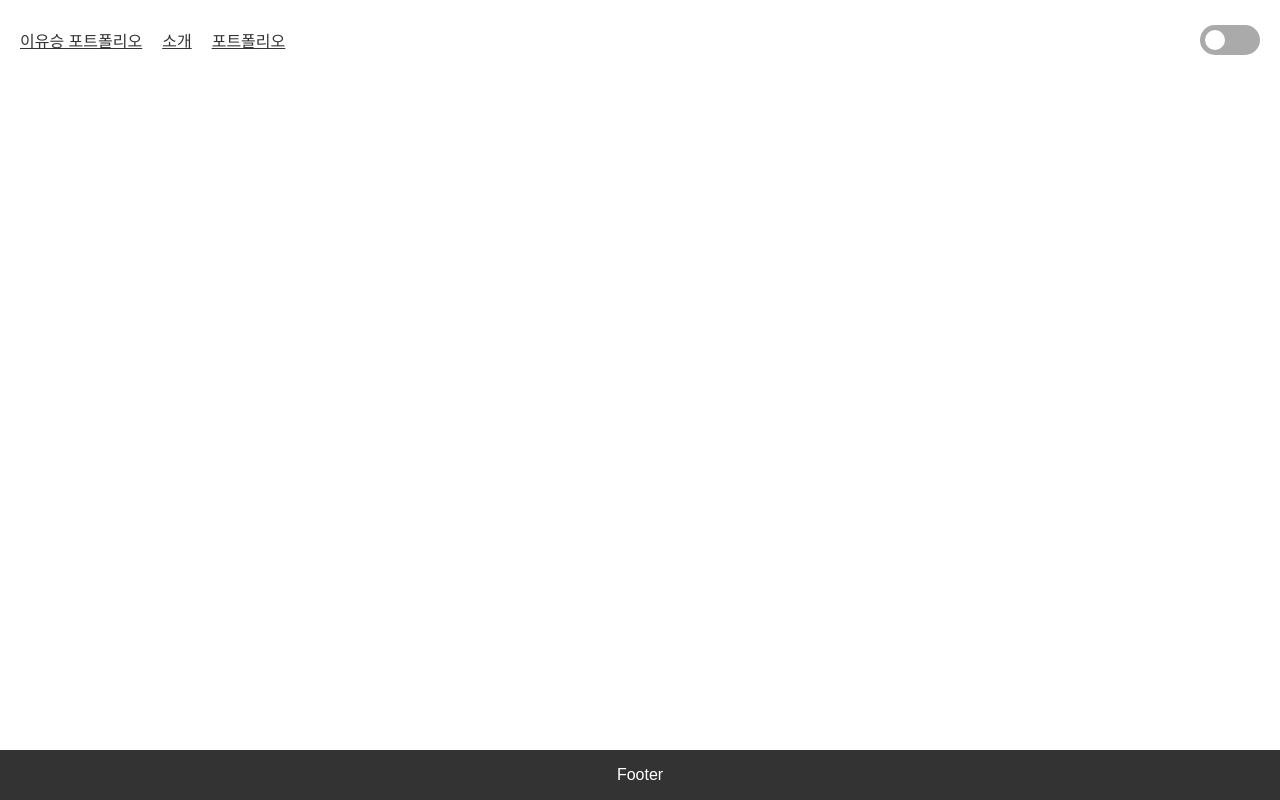
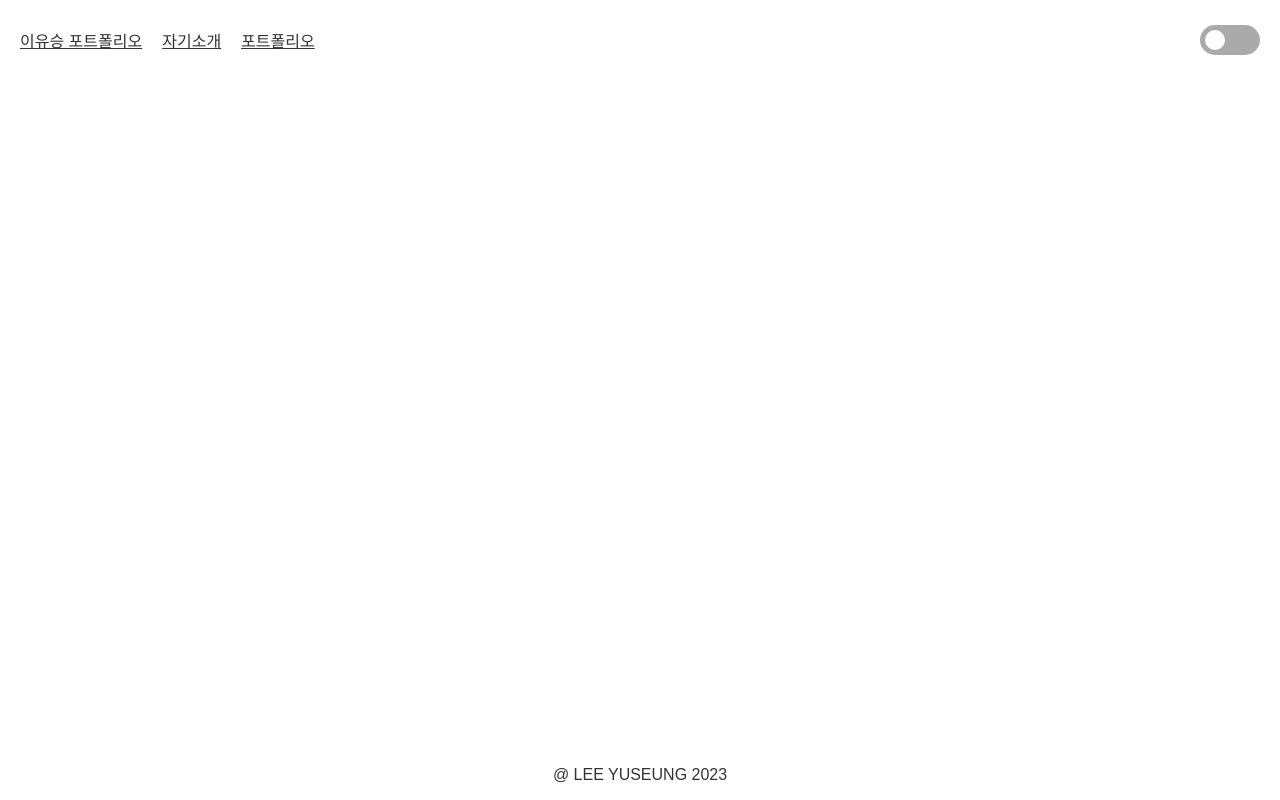
Before and after one commit to Akows/myPortfolio, a React (Create React App) app: page /myportfolio in a window 1280 px wide. Built offline with nearby package versions, Linux system fonts and the light colour scheme; a web font is replaced by a local one.

Commit message:
Feat: 구현한 화이트 / 블랙 테마 전환 기능을 전체 페이지에 적용. Design: 버튼 이름을 적절한 명칭으로 변경.

```diff
--- a/src/components/Footer.tsx
+++ b/src/components/Footer.tsx
@@ -8,10 +8,14 @@ const FooterWrapper = styled.div`
   bottom: 0; // 화면 하단에 위치시킴
   left: 0;
 
-  background-color: #333; // 배경색 설정
-  color: #fff; // 글자색 설정
+  background-color: ${props => props.theme.primaryBackground};
+  color: ${props => props.theme.primaryText};
   text-align: center; // 텍스트를 중앙에 위치시킴
   line-height: 50px; // 글자를 vertically center에 위치시킴
+
+  & > div {
+    font-size: 16px;
+  }
 
   // 반응형 대응
   @media (max-width: 768px) {
@@ -23,7 +27,7 @@ const FooterWrapper = styled.div`
 const Footer: React.FC = () => {
   return (
     <FooterWrapper>
-      <div>Footer</div>
+      <div>@ LEE YUSEUNG 2023</div>
     </FooterWrapper>
   );
 };
--- a/src/components/Navbar.tsx
+++ b/src/components/Navbar.tsx
@@ -77,7 +77,7 @@ const Navbar: React.FC = () => {
     <NavbarWrapper>
       <NavLinks>
         <Link to="/">이유승 포트폴리오</Link>
-        <Link to="/introducemyself">소개</Link>
+        <Link to="/introducemyself">자기소개</Link>
         <Link to="/myportfolio">포트폴리오</Link>
       </NavLinks>
 
```
